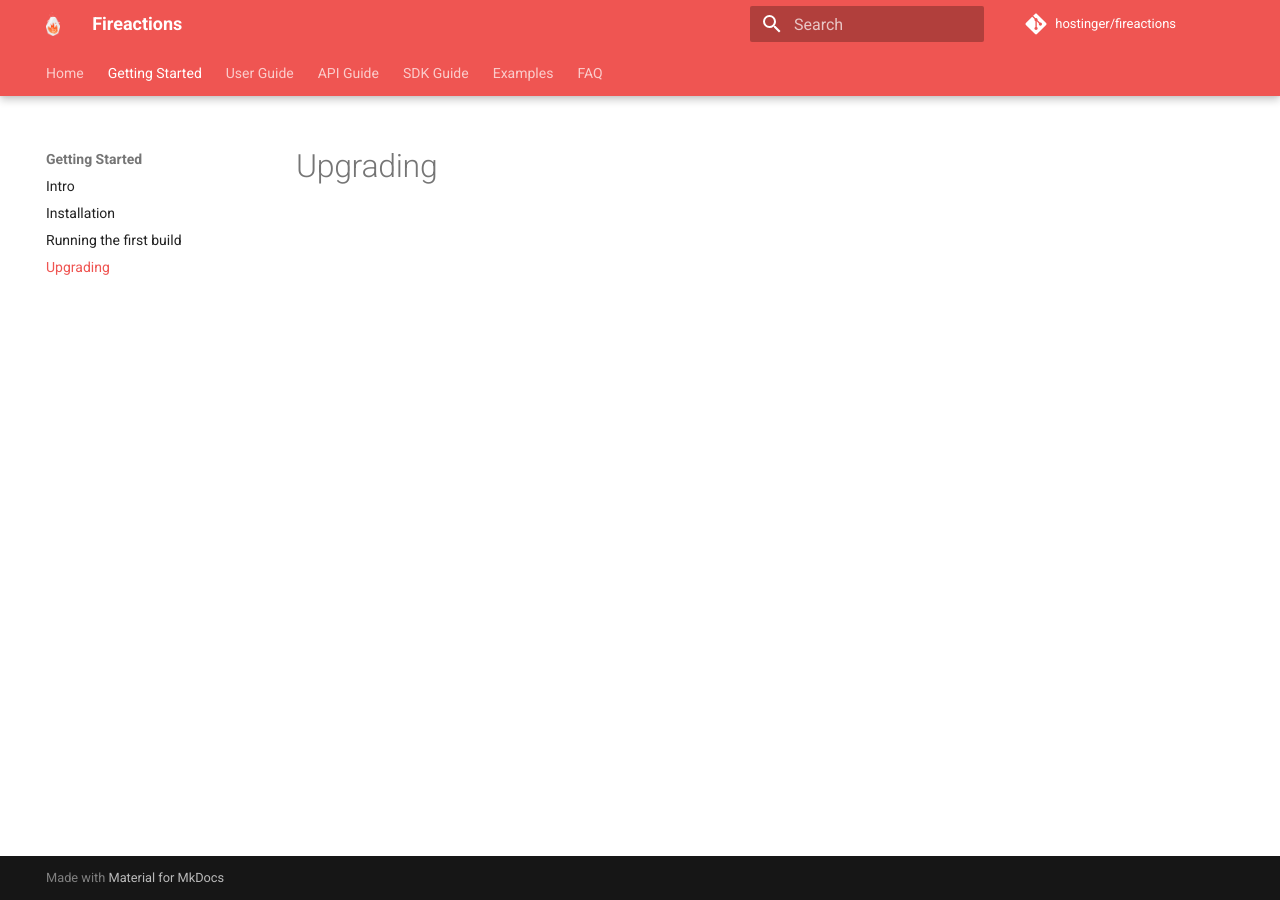
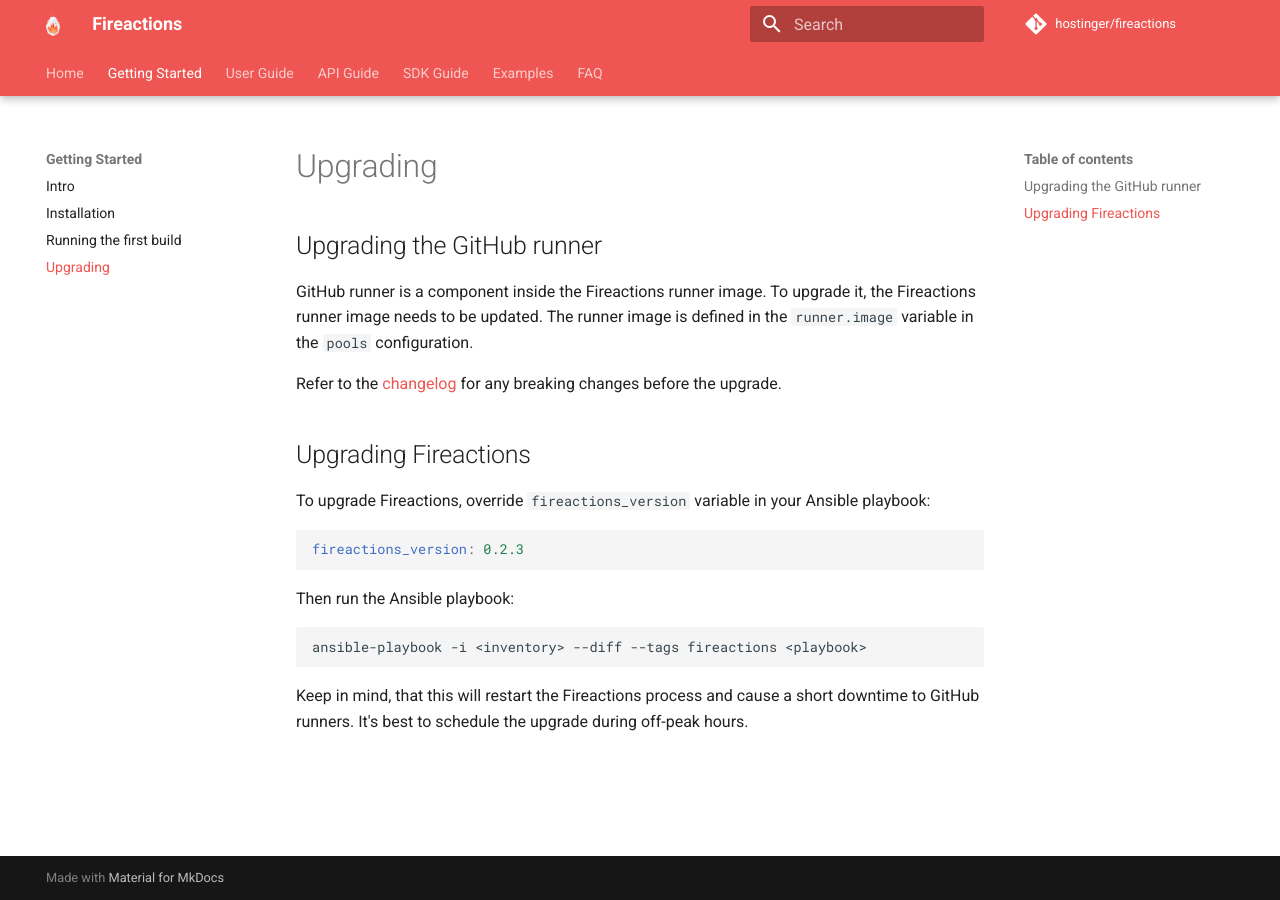
Before and after one commit to pathcl/fireactions, an MkDocs documentation site: the page built from docs/getting-started/upgrading.md, in a window 1280 px wide. Built offline with MkDocs 1.6.1 and Material for MkDocs 9.7.7, drawn with Linux system fonts in a browser that asks for light colours; comment, search, counter and statistics services are not loaded.

Commit message:
docs: Add upgrading page (#178)

````diff
--- a/docs/getting-started/upgrading.md
+++ b/docs/getting-started/upgrading.md
@@ -1 +1,23 @@
 # Upgrading
+
+## Upgrading the GitHub runner
+
+GitHub runner is a component inside the Fireactions runner image. To upgrade it, the Fireactions runner image needs to be updated. The runner image is defined in the `runner.image` variable in the `pools` configuration.
+
+Refer to the [changelog](https://github.com/actions/runner) for any breaking changes before the upgrade.
+
+## Upgrading Fireactions
+
+To upgrade Fireactions, override `fireactions_version` variable in your Ansible playbook:
+
+```yaml
+fireactions_version: 0.2.3
+```
+
+Then run the Ansible playbook:
+
+```bash
+ansible-playbook -i <inventory> --diff --tags fireactions <playbook>
+```
+
+Keep in mind, that this will restart the Fireactions process and cause a short downtime to GitHub runners. It's best to schedule the upgrade during off-peak hours.
````
